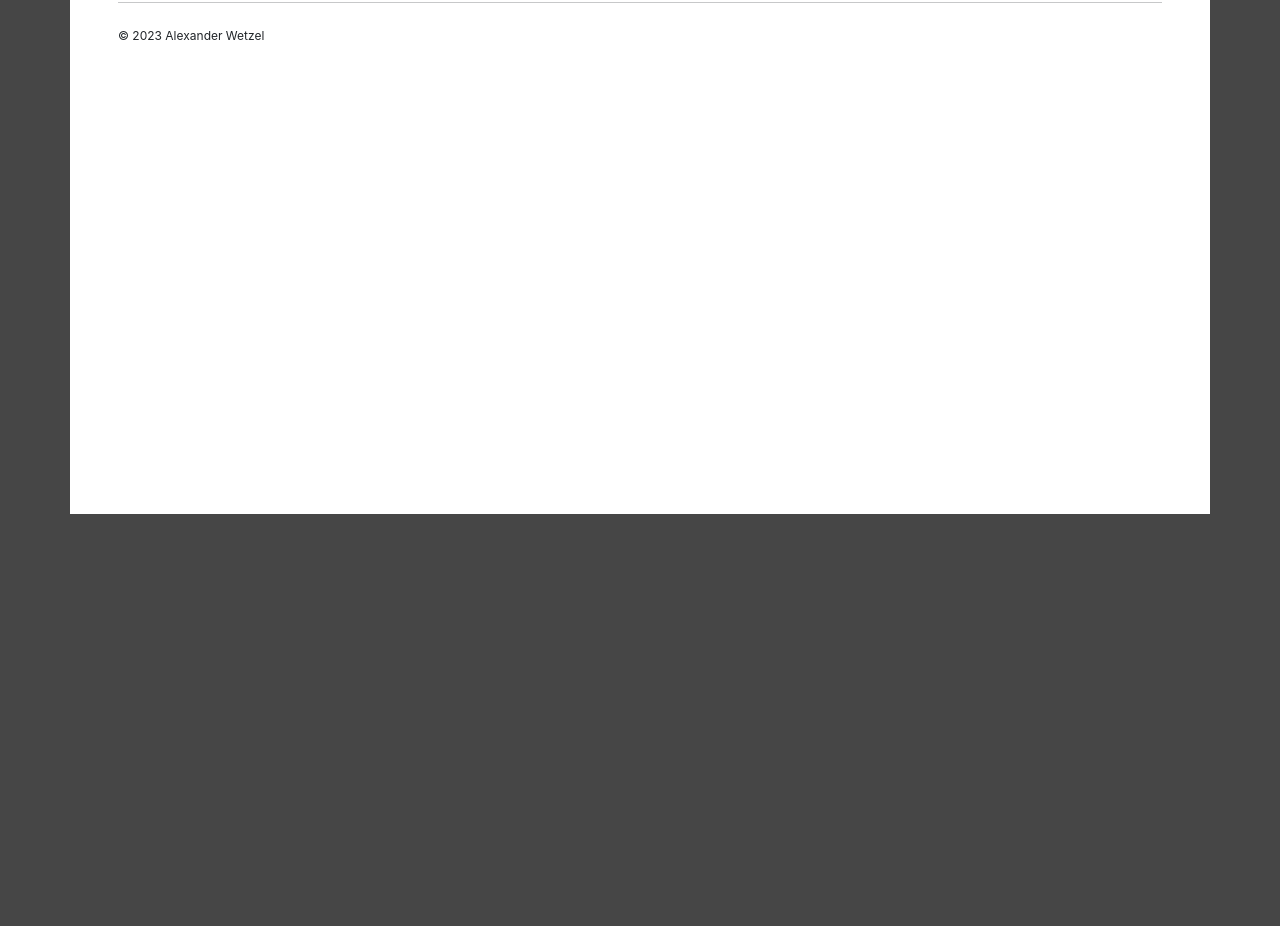
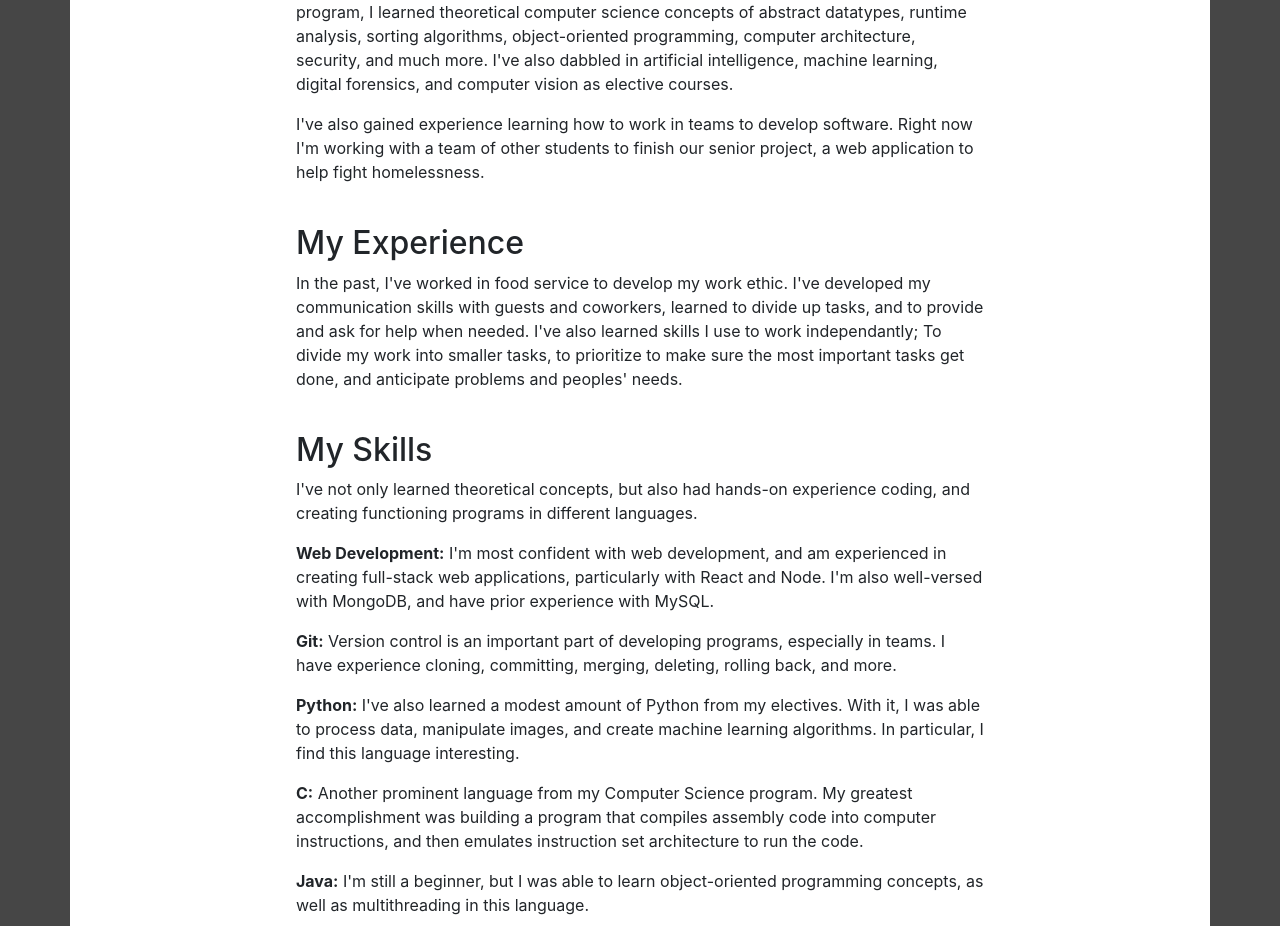
Before and after one commit to AlexWetzel/Portfolio2023, a React (Create React App) app in the folder portfolio/: page / in a window 1280 px wide. Shown: the part 286-1212 px from the top of the page. Before the commit the page ends 800 px from the top, so only its background shows below. Built offline with nearby package versions, Linux system fonts and the light colour scheme.

Commit message:
Added new about me text

```diff
--- a/portfolio/src/components/Layout.js
+++ b/portfolio/src/components/Layout.js
@@ -6,9 +6,9 @@ function Layout(props) {
   return(
     <>
       <Navbar />
-
-
       <Container id="content" className="p-5">
+        <br />
+        <br />
         <br />
         <br />
         <Outlet />
--- a/portfolio/src/pages/AboutPage.js
+++ b/portfolio/src/pages/AboutPage.js
@@ -1,13 +1,73 @@
-import { Container } from 'react-bootstrap';
+import { Row, Col } from 'react-bootstrap';
 
 function AboutPage() {
-
   return(
     <>
       <h1>About Me</h1>
-      <p>I'm a web developer who discovered his passion in school. Now I can create full stack web applications. I take a thoughtful approach to code, keeping it as simple as possible and detailed where it matters.
+      <Row>
+        <Col xl={{ span: 8, offset: 2 }}>
+          <p>
 
-JavaScript is my specialty. I'm experienced with frameworks such as React and Angular, as well as server-side Javascript with Node.js. I'm also capable at Git, HTML, CSS, Bootstrap, Materialize, creating and requesting from APIs, MySQL, Sequelize, MongoDB, Mongoose, Firebase, and Handlebars. If you need me to, I'll be happy to learn a new technology.</p>
+          </p>
+          <h2>My Education</h2>
+          <p>
+            I'm a Computer Science major in my final semester, set to graduate soon.
+            As a part of this program, I learned theoretical computer science concepts of abstract
+            datatypes, runtime analysis, sorting algorithms, object-oriented programming,
+            computer architecture, security, and much more. I've also dabbled in artificial
+            intelligence, machine learning, digital forensics, and computer vision
+            as elective courses.
+          </p>
+          <p>
+            I've also gained experience learning how to work in teams to develop software.
+            Right now I'm working with a team of other students to finish our senior
+            project, a web application to help fight homelessness.
+          </p>
+          <br />
+          <h2>My Experience</h2>
+          <p>
+            In the past, I've worked in food service to develop my work ethic. I've
+            developed my communication skills with guests and coworkers, learned to
+            divide up tasks, and to provide and ask for help when needed. I've also
+            learned skills I use to work independantly;
+            To divide my work into smaller tasks, to prioritize to make sure the most
+            important tasks get done, and anticipate problems and peoples' needs.
+          </p>
+          <br />
+          <h2>My Skills</h2>
+          <p>
+            I've not only learned theoretical concepts, but also had hands-on
+            experience coding, and creating functioning programs in different languages.
+          </p>
+          <p>
+            <b>Web Development:</b> I'm most confident with web development, and am experienced in creating
+            full-stack web applications, particularly with React and Node. I'm also
+            well-versed with MongoDB, and have prior experience with MySQL.
+          </p>
+          <p>
+            <b>Git:</b> Version control is an important part of developing programs, especially in teams.
+            I have experience cloning, committing, merging, deleting, rolling back,
+            and more.
+          </p>
+          <p>
+            <b>Python:</b> I've also learned a modest amount of Python from my electives. With it, I was
+            able to process data, manipulate images, and create machine learning
+            algorithms. In particular, I find this language interesting.
+          </p>
+          <p>
+            <b>C:</b> Another prominent language from my Computer Science program.
+            My greatest accomplishment was building a program that compiles assembly
+            code into computer instructions, and then emulates instruction set
+            architecture to run the code.
+          </p>
+          <p>
+            <b>Java:</b> I'm still a beginner, but I was able to
+            learn object-oriented programming concepts, as well as multithreading
+            in this language.
+          </p>
+          <br />
+        </Col>
+      </Row>
     </>
   )
 }
```
